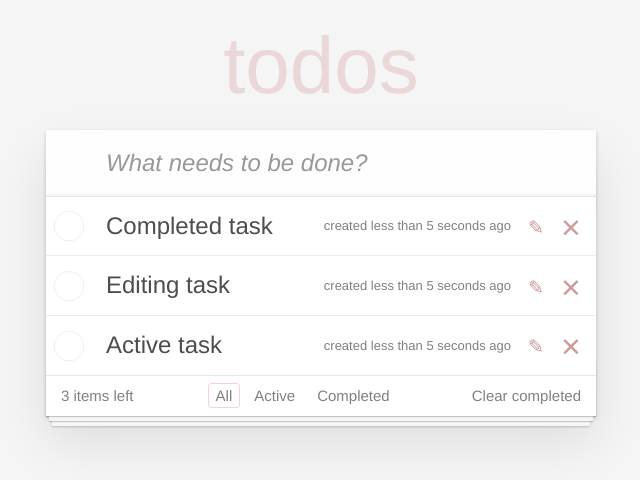
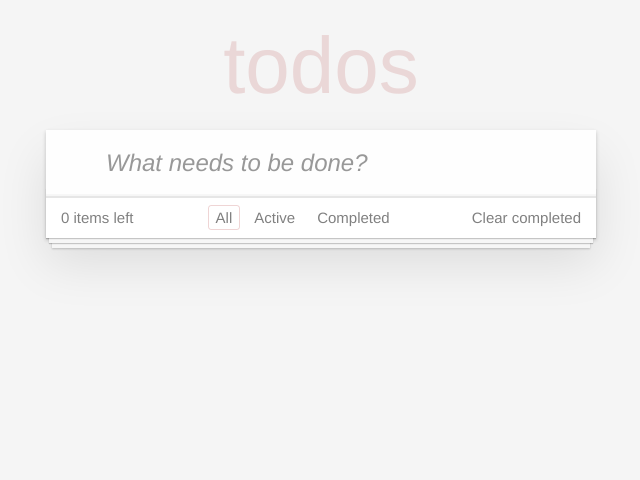
Before and after one commit to yeawful/todo-react, a React (Vite) app: page / in a window 1280 px wide. Shown: the top 480 px of the page, without its empty margins (319-959 px from the left). Built offline with nearby package versions, Linux system fonts and the light colour scheme.

Commit message:
delete tasks template

```diff
--- a/src/App.jsx
+++ b/src/App.jsx
@@ -8,9 +8,9 @@ import './index.css';
 
 function App() {
   const [ tasks, setTasks ] = useState([
-    { id: 1, text: 'Completed task', date: new Date(), completed: false },
-    { id: 2, text: 'Editing task', date: new Date(), completed: false },
-    { id: 3, text: 'Active task', date: new Date(), completed: false },
+    // { id: 1, text: 'Completed task', date: new Date(), completed: false },
+    // { id: 2, text: 'Editing task', date: new Date(), completed: false },
+    // { id: 3, text: 'Active task', date: new Date(), completed: false },
   ]);
 
   const [filter, setFilter] = useState('All');
```
